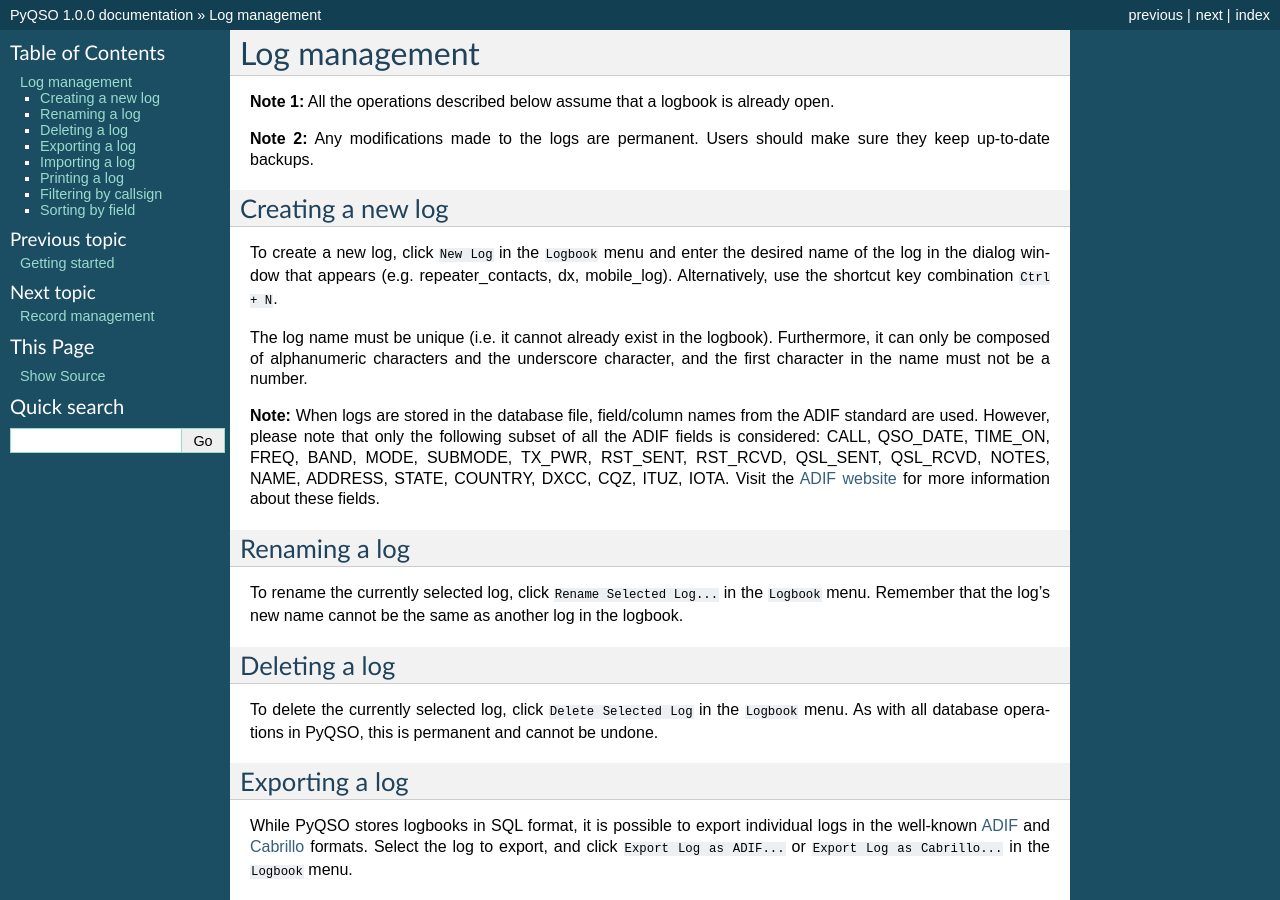
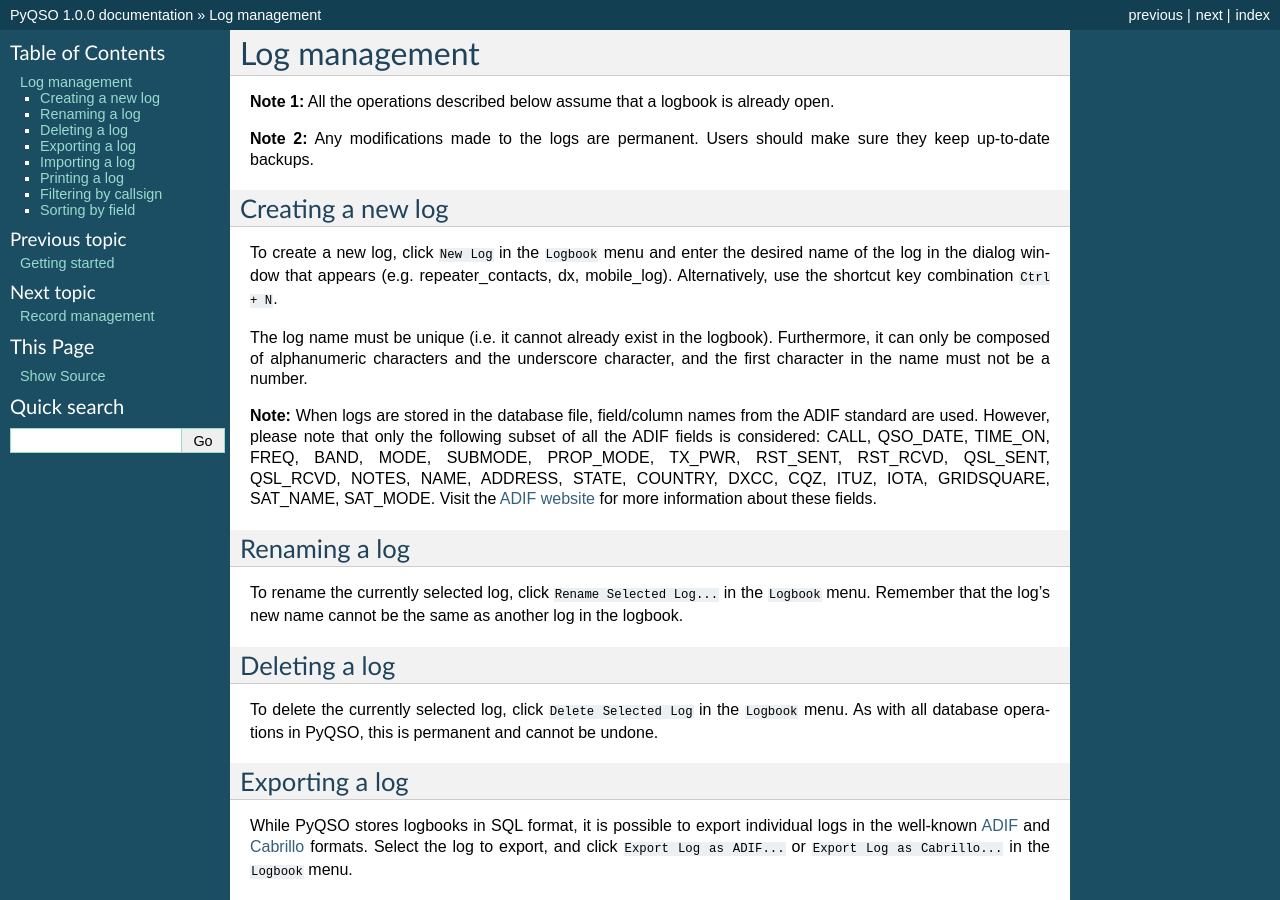
Before and after one commit to ctjacobs/pyqso, a Sphinx documentation site: the page built from docs/source/log_management.rst, in a window 1280 px wide and 900 px high. Built offline with Sphinx 7.4.7, drawn with Linux system fonts in a browser that asks for light colours.

Commit message:
Update list of supported ADIF fields.

```diff
--- a/docs/source/log_management.rst
+++ b/docs/source/log_management.rst
@@ -22,8 +22,8 @@
 **Note:** When logs are stored in the database file, field/column names from
 the ADIF standard are used. However, please note that only the following
 subset of all the ADIF fields is considered: CALL, QSO\_DATE, TIME\_ON,
-FREQ, BAND, MODE, SUBMODE, TX\_PWR, RST\_SENT, RST\_RCVD, QSL\_SENT, QSL\_RCVD,
-NOTES, NAME, ADDRESS, STATE, COUNTRY, DXCC, CQZ, ITUZ, IOTA. Visit the `ADIF website <http://adif.org/>`_ for more information about these fields.
+FREQ, BAND, MODE, SUBMODE, PROP\_MODE, TX\_PWR, RST\_SENT, RST\_RCVD, QSL\_SENT, QSL\_RCVD,
+NOTES, NAME, ADDRESS, STATE, COUNTRY, DXCC, CQZ, ITUZ, IOTA, GRIDSQUARE, SAT\_NAME, SAT\_MODE. Visit the `ADIF website <http://adif.org/>`_ for more information about these fields.
 
 Renaming a log
 --------------
```
